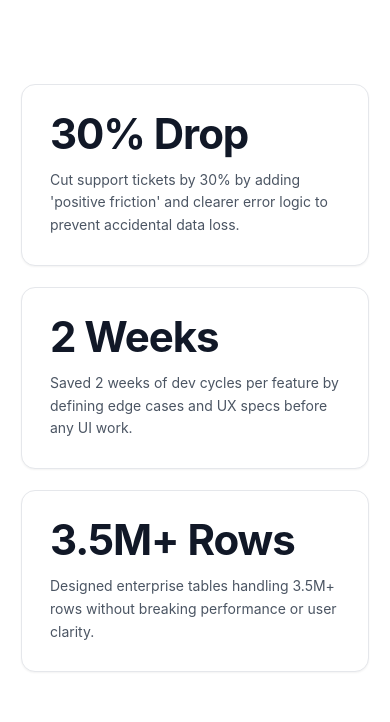
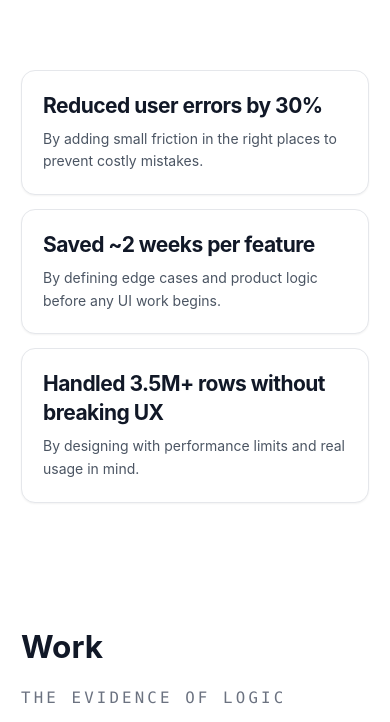
Before and after one commit to angkurns/angkurn-portfolio, a React (Vite) app: page / in a window 390 px wide. Shown: the part 738-1460 px from the top of the page. Built offline with nearby package versions, Linux system fonts and the light colour scheme; no server answers; the database is empty.

Commit message:
feat: implement About, Home, and Work page layouts with responsive design and motion animations

```diff
--- a/src/pages/AboutPage.jsx
+++ b/src/pages/AboutPage.jsx
@@ -160,7 +160,7 @@ const AboutPage = () => {
                     <span className="text-sm text-gray-500 block mb-2">Sep 2023 - Dec 2024 &bull; 1 yr 4 mos</span>
                     <p className="text-base text-gray-600 leading-relaxed max-w-3xl">
                       Led the build of "Fastlane" end to end, aligning design and engineering through a shared token system and clear workflows. Worked directly with leadership to make sure the system actually held up in production.
-                      <a href="systems/building-a-design-system-engineers-use" className="text-gray-900 font-medium hover:underline inline-flex items-center gap-1 transition-all">View case study →</a>
+                      <a href="systems/building-a-design-system-engineers-use" className="text-gray-900 font-medium hover:underline inline-flex items-center gap-1 transition-all">See how it works →</a>
                     </p>
                   </div>
 
--- a/src/pages/HomePage.jsx
+++ b/src/pages/HomePage.jsx
@@ -139,35 +139,35 @@ const HomePage = () => {
       </section>
 
       {/* Impact Metrics Section */}
-      <section className="container mx-auto px-6 pt-16 pb-40 max-w-6xl">
+      <section className="container mx-auto px-6 pt-12 pb-24 max-w-6xl">
         <motion.div
           initial={{ opacity: 0, y: 20 }}
           whileInView={{ opacity: 1, y: 0 }}
           viewport={{ once: true }}
           transition={{ duration: 0.8 }}
-          className="grid grid-cols-1 md:grid-cols-3 gap-6"
+          className="grid grid-cols-1 md:grid-cols-3 gap-4"
         >
           {/* Card 1 */}
-          <div className="p-8 border border-gray-200 rounded-2xl bg-white shadow-sm flex flex-col justify-start group hover:border-orange-accent/50 transition-colors">
-            <h3 className="text-5xl font-bold text-gray-900 tracking-tight">30% Drop</h3>
-            <p className="text-base text-gray-600 mt-4 leading-relaxed">
-              Cut support tickets by 30% by adding 'positive friction' and clearer error logic to prevent accidental data loss.
+          <div className="p-6 border border-gray-200 rounded-2xl bg-white shadow-sm flex flex-col justify-start group hover:border-orange-accent/50 transition-colors">
+            <h3 className="text-2xl lg:text-3xl font-bold text-gray-900 tracking-tight leading-snug">Reduced user errors by 30%</h3>
+            <p className="text-base text-gray-600 mt-2 leading-relaxed">
+              By adding small friction in the right places to prevent costly mistakes.
             </p>
           </div>
 
           {/* Card 2 */}
-          <div className="p-8 border border-gray-200 rounded-2xl bg-white shadow-sm flex flex-col justify-start group hover:border-orange-accent/50 transition-colors">
-            <h3 className="text-5xl font-bold text-gray-900 tracking-tight">2 Weeks</h3>
-            <p className="text-base text-gray-600 mt-4 leading-relaxed">
-              Saved 2 weeks of dev cycles per feature by defining edge cases and UX specs before any UI work.
+          <div className="p-6 border border-gray-200 rounded-2xl bg-white shadow-sm flex flex-col justify-start group hover:border-orange-accent/50 transition-colors">
+            <h3 className="text-2xl lg:text-3xl font-bold text-gray-900 tracking-tight leading-snug">Saved ~2 weeks per feature</h3>
+            <p className="text-base text-gray-600 mt-2 leading-relaxed">
+              By defining edge cases and product logic before any UI work begins.
             </p>
           </div>
 
           {/* Card 3 */}
-          <div className="p-8 border border-gray-200 rounded-2xl bg-white shadow-sm flex flex-col justify-start group hover:border-orange-accent/50 transition-colors">
-            <h3 className="text-5xl font-bold text-gray-900 tracking-tight">3.5M+ Rows</h3>
-            <p className="text-base text-gray-600 mt-4 leading-relaxed">
-              Designed enterprise tables handling 3.5M+ rows without breaking performance or user clarity.
+          <div className="p-6 border border-gray-200 rounded-2xl bg-white shadow-sm flex flex-col justify-start group hover:border-orange-accent/50 transition-colors">
+            <h3 className="text-2xl lg:text-3xl font-bold text-gray-900 tracking-tight leading-snug">Handled 3.5M+ rows without breaking UX</h3>
+            <p className="text-base text-gray-600 mt-2 leading-relaxed">
+              By designing with performance limits and real usage in mind.
             </p>
           </div>
         </motion.div>
@@ -256,7 +256,7 @@ const HomePage = () => {
                               to={`/systems/${project.slug}`}
                               className="text-gray-900 font-medium hover:underline inline-flex items-center gap-1 text-base transition-all"
                             >
-                              <span>View case study →</span>
+                              <span>See how it works →</span>
                             </Link>
                           </div>
                         </div>
--- a/src/pages/WorkPage.jsx
+++ b/src/pages/WorkPage.jsx
@@ -134,7 +134,7 @@ const WorkPage = () => {
                         to={`/systems/${project.slug}`}
                         className="text-gray-900 font-medium hover:underline inline-flex items-center gap-1 text-base transition-all"
                       >
-                        <span>View case study →</span>
+                        <span>See how it works →</span>
                       </Link>
                     </div>
                   </div>
```
